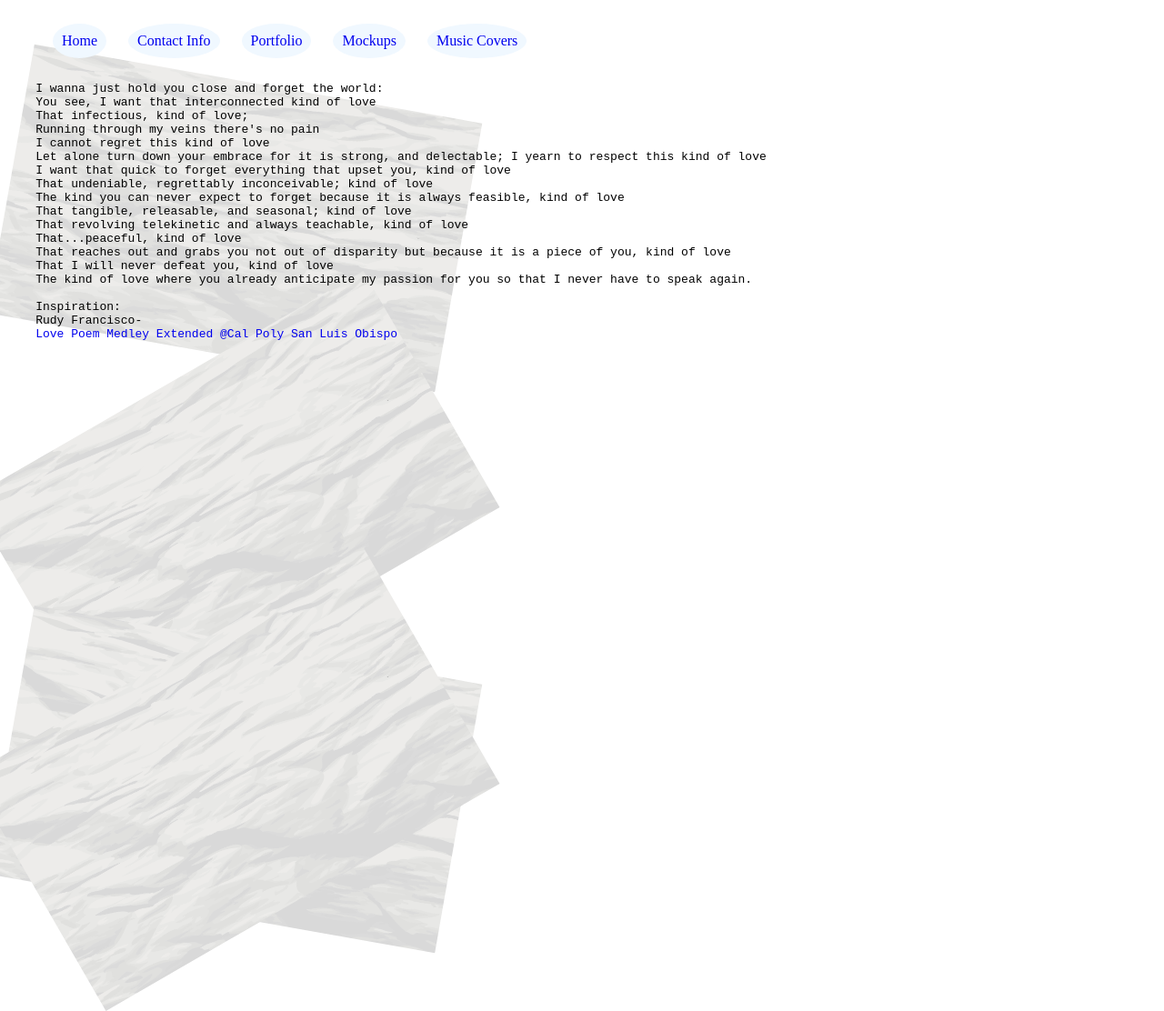
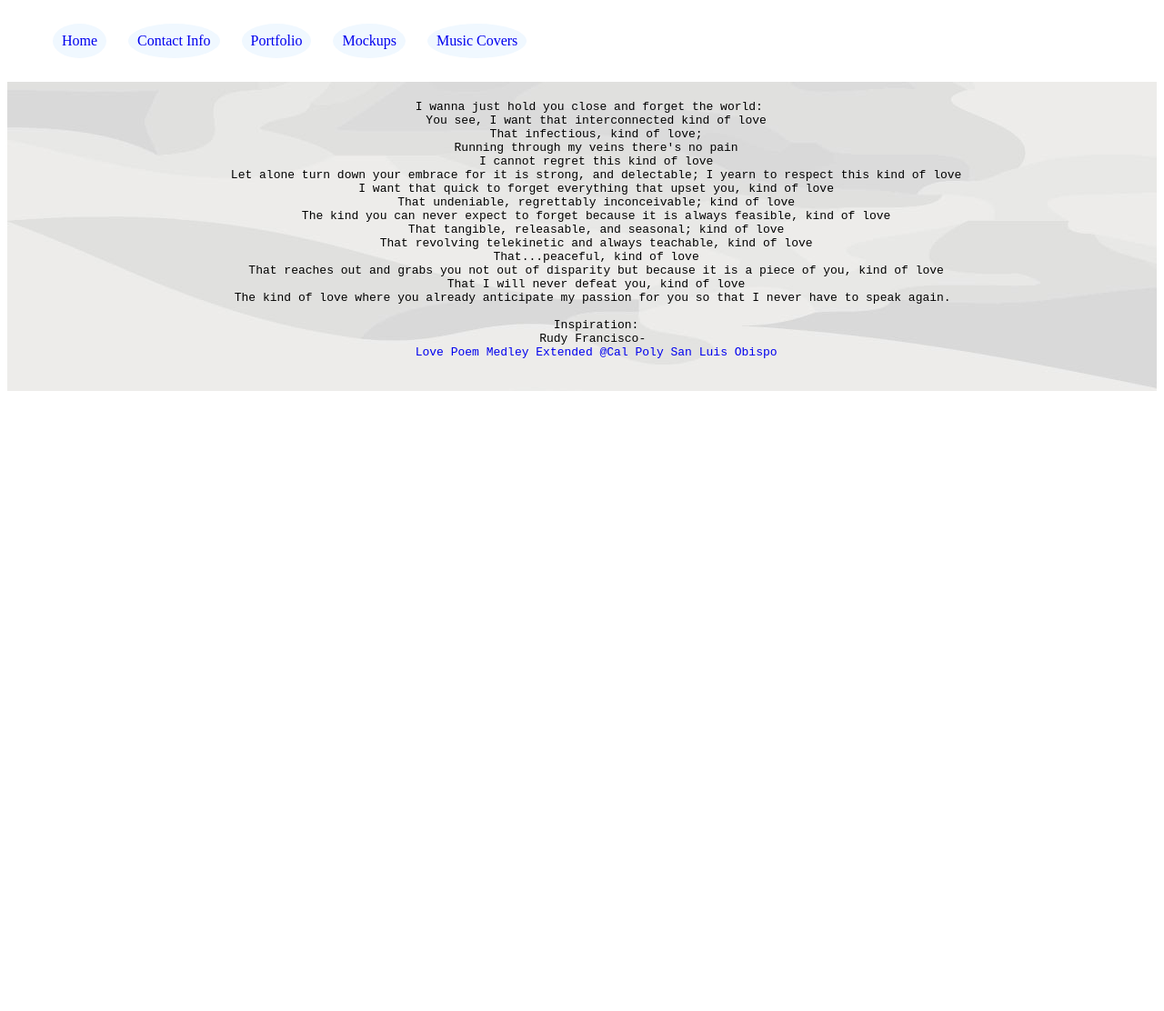
Before and after one commit to triggxl/jbs-blog-website, a plain HTML site: page poetry.html in a window 1280 px wide. Shown: the whole page at 91% size. After the commit the page ends 800 px from the top, so only its background shows below. Drawn offline with Linux system fonts and the light colour scheme.

Commit message:
add image as background to poems

```diff
--- a/poetry.css
+++ b/poetry.css
@@ -14,24 +14,14 @@ a {
   text-decoration: none;
 }
 
-.img-stgrd-lt {
-  z-index: -1;
-  position: absolute;
-  /* top: 250px;
-  left: 250px; */
-  width: 500px;
-  height: 300px;
-  transform: rotate(10deg);
+.poems > .rudy {
+  background-image: url("./images/paper-background.jpeg");
+  text-align: center;
+  padding: 20px;
 }
 
-.img-stgrd-rt {
-  z-index: -1;
-  position: relative;
-  /* top: 120px;
-  left: 50px; */
-  width: 500px;
-  height: 300px;
-  transform: rotate(-30deg);
+img {
+  display: inline;
 }
 
 /* Tasks:
--- a/poetry.html
+++ b/poetry.html
@@ -19,7 +19,7 @@
       <li><a href="./musicCovers.html">Music Covers</a></li>
     </ul>
   </nav>
-  <div class="poems"><img class="img-stgrd-lt" src="./images/paper-background.jpeg" alt="">
+  <div class="poems">
     <pre class="rudy">
     I wanna just hold you close and forget the world: &nbsp;
     You see, I want that interconnected kind of love
@@ -41,9 +41,10 @@
     <a href="https://youtu.be/kpVURliPtB0">Love Poem Medley Extended @Cal Poly San Luis Obispo</a>
     </pre>
   </div>
-  <div class="poems"><img class="img-stgrd-rt" src="./images/paper-background.jpeg" alt=""></div>
-  <div class="poems"><img class="img-stgrd-lt" src="./images/paper-background.jpeg" alt=""></div>
-  <div class="poems"><img class="img-stgrd-rt" src="./images/paper-background.jpeg" alt=""></div>
+  <div class="poems"></div>
+  <div class="poems"></div>
+  <div class="poems"></div>
 
 </body>
+
 </html>
```
